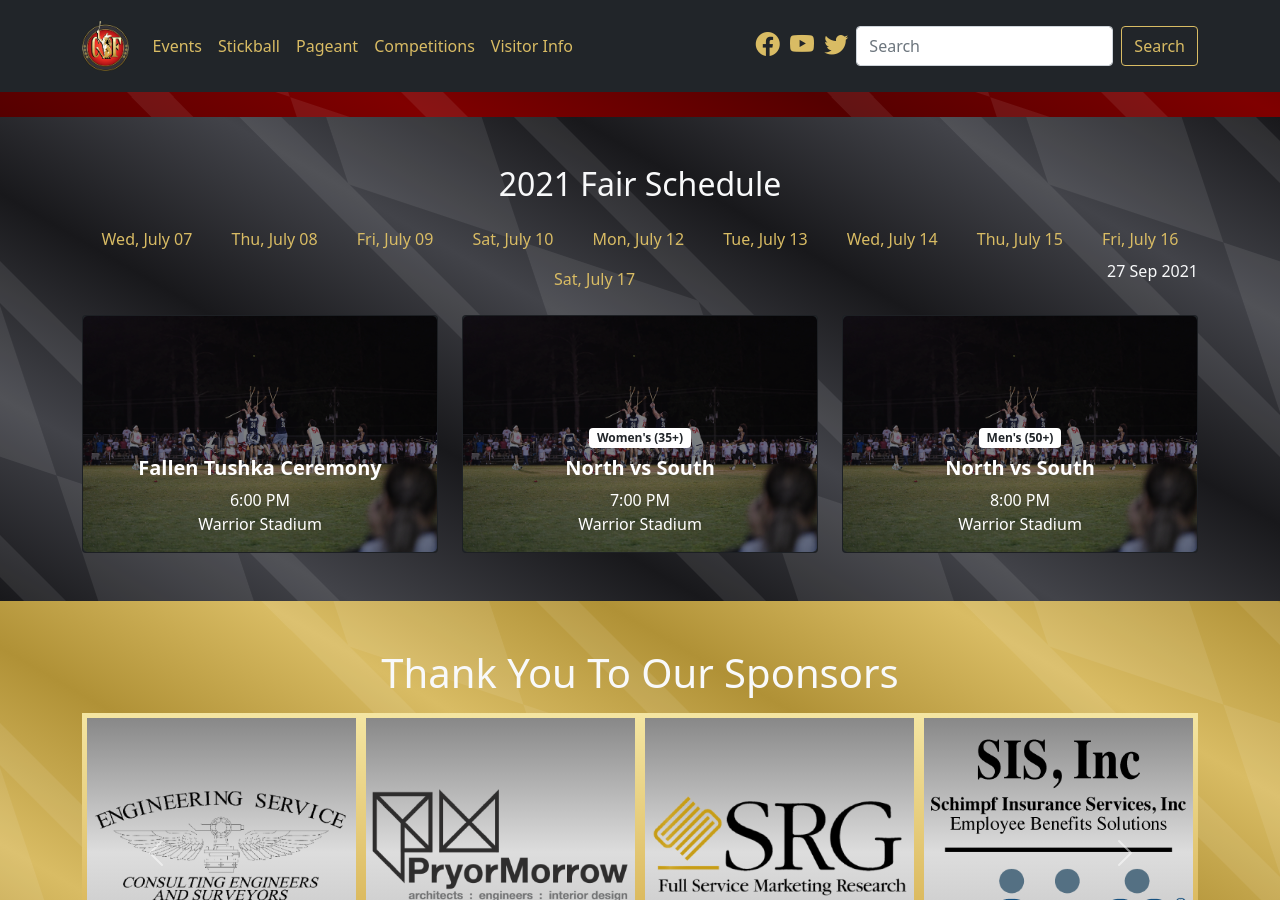
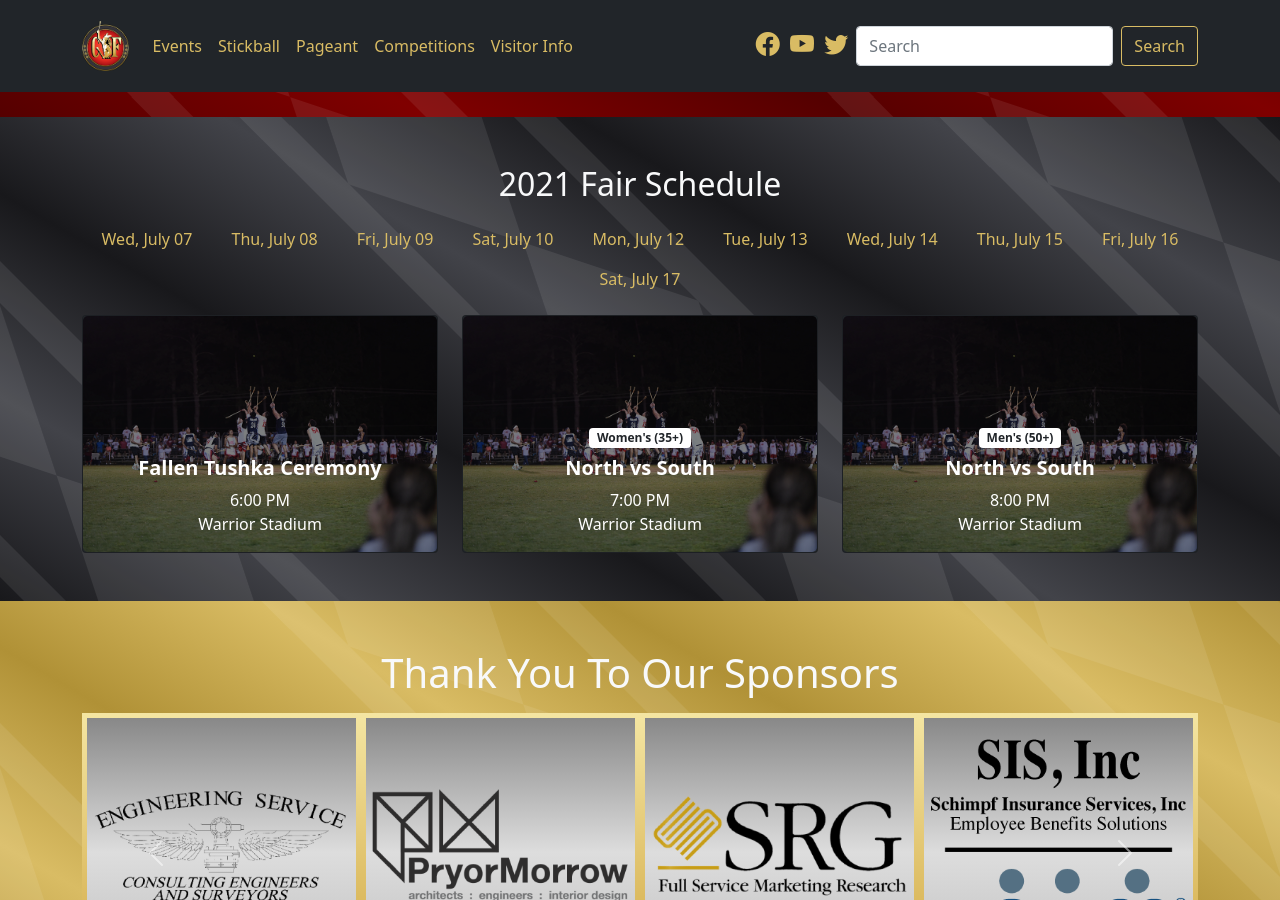
Before and after one commit to smattera/smattera.github.io, a Jekyll site: the page built from events/index.md, in a window 1280 px wide and 900 px high, scrolled down 682 px. Built offline with Jekyll 4.4.1, drawn with Linux system fonts in a browser that asks for light colours; nearby versions of some CDN libraries.

Commit message:
Update events.html

```diff
--- a/_includes/event-tab.html
+++ b/_includes/event-tab.html
@@ -1,3 +1,3 @@
   <li class="nav-item" role="presentation">
-    <button class="nav-link {% if siteTime == '{{ include.date }}' %}active{% endif %}" id="{{ include.day }}-tab" data-bs-toggle="tab" data-bs-target="#{{ include.day }}" type="button" role="tab" aria-controls="{{ include.day }}" aria-selected="true">{{ include.title }}</button>
+    <button class="nav-link {{ include.class }}" id="{{ include.day }}-tab" data-bs-toggle="tab" data-bs-target="#{{ include.day }}" type="button" role="tab" aria-controls="{{ include.day }}" aria-selected="true">{{ include.title }}</button>
   </li>
--- a/_includes/events.html
+++ b/_includes/events.html
@@ -26,19 +26,17 @@
   <div class="container">
     <h2 class="pb-2">2021 Fair Schedule</h2>
 
-    {% assign siteTime = site.time | date_to_string %}
     <ul class="nav nav-pills nav-fill" id="myTab" role="tablist">
-      {% include event-tab.html day="dayOne" title="Wed, July 07" date="27 Sep 2021" %}
-      {% include event-tab.html day="dayTwo" title="Thu, July 08" date="08 Jul 2021" %}
-      {% include event-tab.html day="dayThree" title="Fri, July 09" date="08 Jul 2021" %}
-      {% include event-tab.html day="dayFour" title="Sat, July 10" date="08 Jul 2021" %}
-      {% include event-tab.html day="dayFive" title="Mon, July 12" date="08 Jul 2021" %}
-      {% include event-tab.html day="daySix" title="Tue, July 13" date="08 Jul 2021" %}
-      {% include event-tab.html day="daySeven" title="Wed, July 14" date="08 Jul 2021" %}
-      {% include event-tab.html day="dayEight" title="Thu, July 15" date="08 Jul 2021" %}
-      {% include event-tab.html day="dayNine" title="Fri, July 16" date="08 Jul 2021" %}
-      {% include event-tab.html day="dayTen" title="Sat, July 17" date="08 Jul 2021" %}
-      {{ site.time | date_to_string }}
+      {% include event-tab.html day="dayOne" title="Wed, July 07" %}
+      {% include event-tab.html day="dayTwo" title="Thu, July 08" %}
+      {% include event-tab.html day="dayThree" title="Fri, July 09" %}
+      {% include event-tab.html day="dayFour" title="Sat, July 10" %}
+      {% include event-tab.html day="dayFive" title="Mon, July 12" %}
+      {% include event-tab.html day="daySix" title="Tue, July 13" %}
+      {% include event-tab.html day="daySeven" title="Wed, July 14" %}
+      {% include event-tab.html day="dayEight" title="Thu, July 15" %}
+      {% include event-tab.html day="dayNine" title="Fri, July 16" %}
+      {% include event-tab.html day="dayTen" title="Sat, July 17" %}
     </ul>
     <div class="tab-content pt-3" id="myTabContent">
       <div class="tab-pane fade show active" id="dayOne" role="tabpanel" aria-labelledby="dayOne-tab">
```
